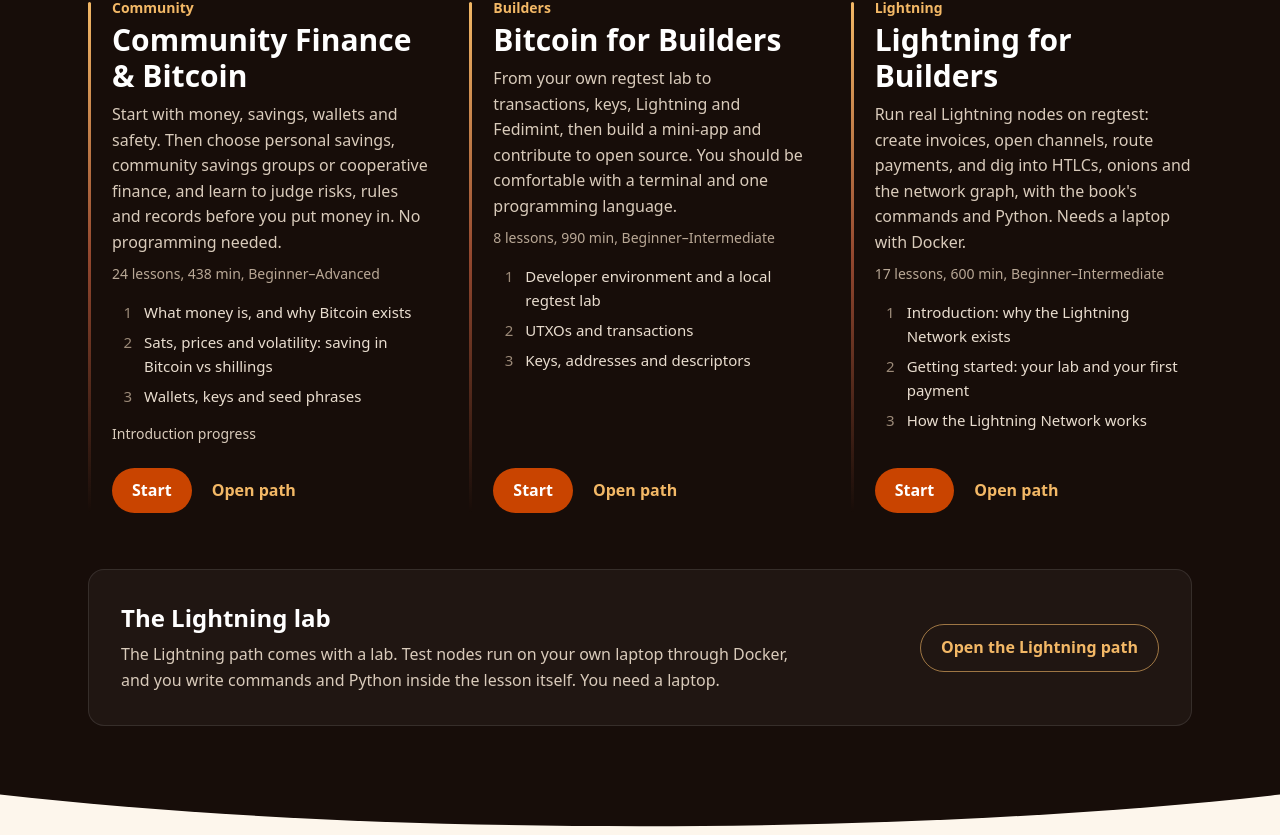
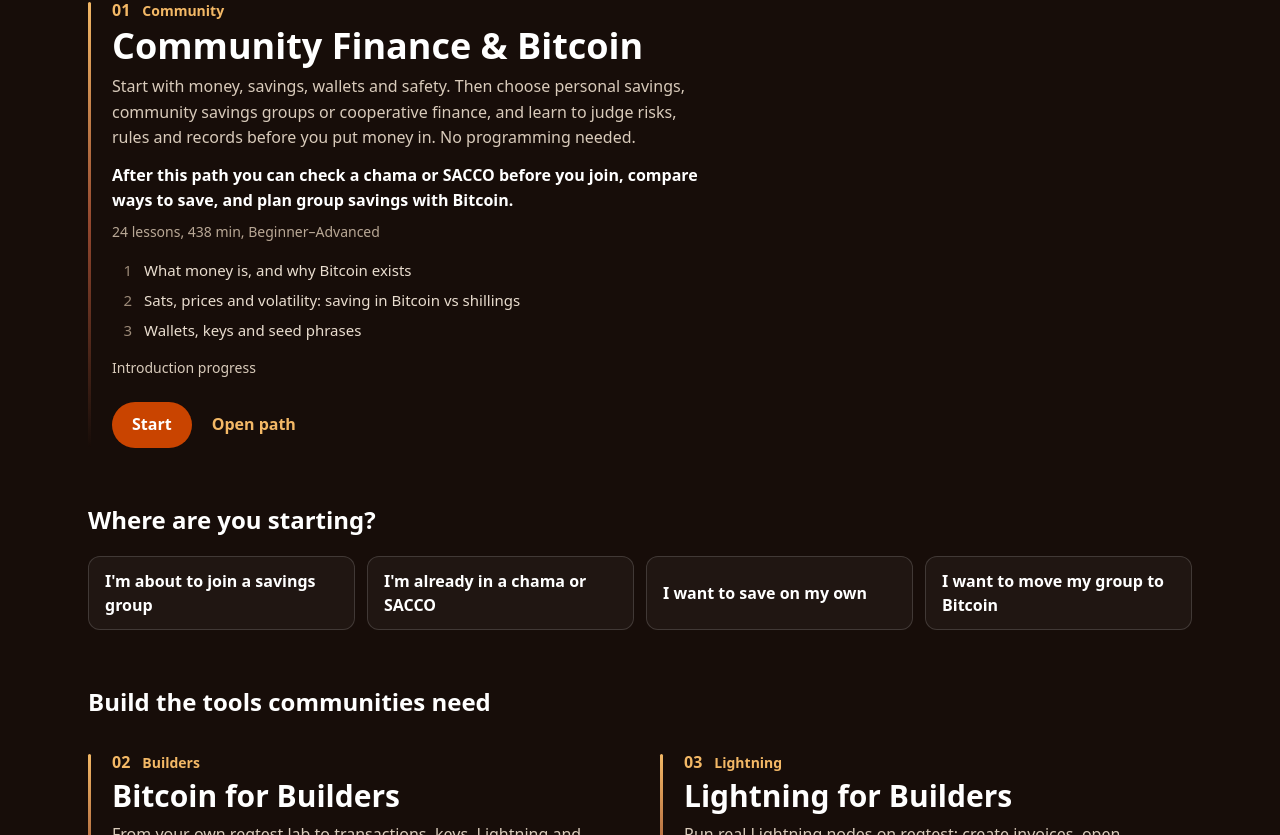
Before and after one commit to comwanga/bitsacco-jifunze, a Next.js app: page /en/ in a window 1280 px wide. Shown: the part 825-1660 px from the top of the page. Built offline with nearby package versions, Linux system fonts and the light colour scheme.

Commit message:
feat(home): add starting points and lead with the community finance path

```diff
--- a/app/[lang]/page.tsx
+++ b/app/[lang]/page.tsx
@@ -37,6 +37,14 @@ export default async function Home({ params }: { params: Promise<{ lang: string
     c.statsHours.replace("{n}", String(stats.hours)),
     c.statsTerms.replace("{n}", String(stats.glossaryTerms)),
   ];
+  const lead = paths.find(({ r }) => r.id === "savers")!;
+  const tools = paths.filter(({ r }) => r.id !== "savers");
+  const starts = [
+    { href: `/${lang}/savers/saving-together/`, label: c.startJoin },
+    { href: `/${lang}/savers/#specializations`, label: c.startMember },
+    { href: `/${lang}/savers/money-and-bitcoin/`, label: c.startSolo },
+    { href: `/${lang}/savers/group-payments/`, label: c.startMove },
+  ];
   const minutes = Object.fromEntries(paths.flatMap(({ r, lessons }) => lessons.map((l) => [`${r.id}/${l.slug}`, l.minutes])));
 
   return (
@@ -74,9 +82,31 @@ export default async function Home({ params }: { params: Promise<{ lang: string
             <h2 id="njia-title" className="sr-only">
               {t(lang, "pathsTitle")}
             </h2>
-            <div className="grid gap-12 md:grid-cols-2 md:gap-10 lg:grid-cols-3">
-              {paths.map(({ r, lessons }) => (
-                <PathCard key={r.id} roadmap={r} lessons={lessons} lang={lang} />
+            <PathCard roadmap={lead.r} lessons={lead.lessons} lang={lang} number={1} variant="lead" outcome={c.leadOutcome} />
+            <nav data-start aria-labelledby="start-title" className="mt-14">
+              <h2 id="start-title" className="text-xl font-bold text-white sm:text-2xl">
+                {c.startTitle}
+              </h2>
+              <ul className="mt-5 grid grid-cols-2 gap-3 md:grid-cols-4">
+                {starts.map(({ href, label }) => (
+                  <li key={href}>
+                    <Link
+                      prefetch={false}
+                      href={href}
+                      className="flex h-full items-center rounded-xl border border-white/15 bg-white/[0.04] px-3 py-3 text-sm font-semibold text-white hover:border-dawn hover:bg-white/[0.08] sm:px-4 sm:text-base"
+                    >
+                      {label}
+                    </Link>
+                  </li>
+                ))}
+              </ul>
+            </nav>
+            <h2 id="build-title" className="mt-14 text-xl font-bold text-white sm:text-2xl">
+              {c.buildTitle}
+            </h2>
+            <div className="mt-8 grid gap-12 md:grid-cols-2 md:gap-10">
+              {tools.map(({ r, lessons }, i) => (
+                <PathCard key={r.id} roadmap={r} lessons={lessons} lang={lang} number={i + 2} variant="compact" />
               ))}
             </div>
           </div>
--- a/components/home/PathCard.tsx
+++ b/components/home/PathCard.tsx
@@ -18,23 +18,49 @@ function levelRange(lang: Lang, lessons: PathLesson[]): string {
 }
 
 /** One learning path on the home page: what it is, how long it takes, where it starts, and a resume button. */
-export function PathCard({ roadmap, lessons, lang }: { roadmap: Roadmap; lessons: PathLesson[]; lang: Lang }) {
+export function PathCard({
+  roadmap,
+  lessons,
+  lang,
+  number,
+  variant,
+  outcome,
+}: {
+  roadmap: Roadmap;
+  lessons: PathLesson[];
+  lang: Lang;
+  /** Position in the path sequence, shown as 01, 02, ... */
+  number: number;
+  /** The lead path spans the row and lists its first lessons; compact paths do not. */
+  variant: "lead" | "compact";
+  /** What the learner can do after the path, shown under the description. */
+  outcome?: string;
+}) {
   const slugs = lessons.map((l) => l.slug);
   const minutes = lessons.reduce((m, l) => m + l.minutes, 0);
   const { optionalSections } = pathOrder(roadmap);
   const introductory = slugs.filter((s) => !optionalSections?.some((group) => group.includes(s)));
   return (
-    <article data-path-card={roadmap.id} className="relative flex flex-col pl-6">
+    <article data-path-card={roadmap.id} data-variant={variant} className="relative flex flex-col pl-6">
       <span
         aria-hidden="true"
         className="absolute top-1 bottom-0 left-0 w-[3px] rounded-full bg-gradient-to-b from-dawn via-ember/70 to-transparent"
       />
-      <p className="text-sm font-semibold text-dawn">{t(lang, BRANCH[roadmap.id])}</p>
-      <h3 id={`path-${roadmap.id}`} className="mt-1 text-2xl font-bold text-white sm:text-3xl">{roadmap.title[lang]}</h3>
+      <p className="flex items-baseline gap-3 text-sm font-semibold text-dawn">
+        <span data-path-number className="text-base font-extrabold tabular-nums">
+          {String(number).padStart(2, "0")}
+        </span>
+        {t(lang, BRANCH[roadmap.id])}
+      </p>
+      <h3 id={`path-${roadmap.id}`} className={`mt-1 font-bold text-white ${variant === "lead" ? "text-3xl sm:text-4xl" : "text-2xl sm:text-3xl"}`}>
+        {roadmap.title[lang]}
+      </h3>
       <p className="mt-2 max-w-prose text-[#d9cbbb]">{roadmap.description[lang]}</p>
+      {outcome && <p className="mt-3 max-w-prose font-semibold text-white">{outcome}</p>}
       <p className="mt-2 text-sm text-[#b9a896]">
         {slugs.length} {t(lang, "lessons")}, {minutes} {t(lang, "minutes")}, {levelRange(lang, lessons)}
       </p>
+      {variant === "lead" && (
         <ol className="mt-4 space-y-1.5 text-[15px] text-[#e9ddcf]">
           {lessons.slice(0, 3).map((l, i) => (
             <li key={l.slug} className="flex gap-3">
@@ -45,6 +71,7 @@ export function PathCard({ roadmap, lessons, lang }: { roadmap: Roadmap; lessons
             </li>
           ))}
         </ol>
+      )}
       {optionalSections?.length ? <p className="mt-4 text-sm text-[#d9cbbb]">{t(lang, "introductionProgress")}</p> : null}
       <RoadmapProgress roadmap={roadmap.id} slugs={introductory} lang={lang} />
       <div className="mt-auto flex flex-wrap items-center gap-x-5 gap-y-3 pt-6">
--- a/lib/site-copy.ts
+++ b/lib/site-copy.ts
@@ -28,6 +28,13 @@ const en = {
   statsLanguages: "{n} languages",
   statsHours: "about {n} hours of reading",
   statsTerms: "{n} glossary terms",
+  startTitle: "Where are you starting?",
+  startJoin: "I'm about to join a savings group",
+  startMember: "I'm already in a chama or SACCO",
+  startSolo: "I want to save on my own",
+  startMove: "I want to move my group to Bitcoin",
+  leadOutcome: "After this path you can check a chama or SACCO before you join, compare ways to save, and plan group savings with Bitcoin.",
+  buildTitle: "Build the tools communities need",
 };
 
 export type SiteCopy = Record<keyof typeof en, string>;
@@ -58,6 +65,13 @@ const sw: SiteCopy = {
   statsLanguages: "lugha {n}",
   statsHours: "takriban saa {n} za kusoma",
   statsTerms: "maneno {n} ya kamusi",
+  startTitle: "Unaanzia wapi?",
+  startJoin: "Ninakaribia kujiunga na kikundi cha akiba",
+  startMember: "Tayari niko kwenye chama au SACCO",
+  startSolo: "Nataka kuweka akiba peke yangu",
+  startMove: "Nataka kuhamishia kikundi changu kwenye Bitcoin",
+  leadOutcome: "Baada ya njia hii utaweza kukagua chama au SACCO kabla ya kujiunga, kulinganisha njia za kuweka akiba, na kupanga akiba ya kikundi kwa Bitcoin.",
+  buildTitle: "Jenga zana zinazohitajika na jamii",
 };
 
 export const siteCopy: Record<Lang, SiteCopy> = { en, sw };
```
Also changed, not shown: 1 other file (tests, documents, lock files or other folders). Lines whose indentation alone changed are shown as unchanged.
